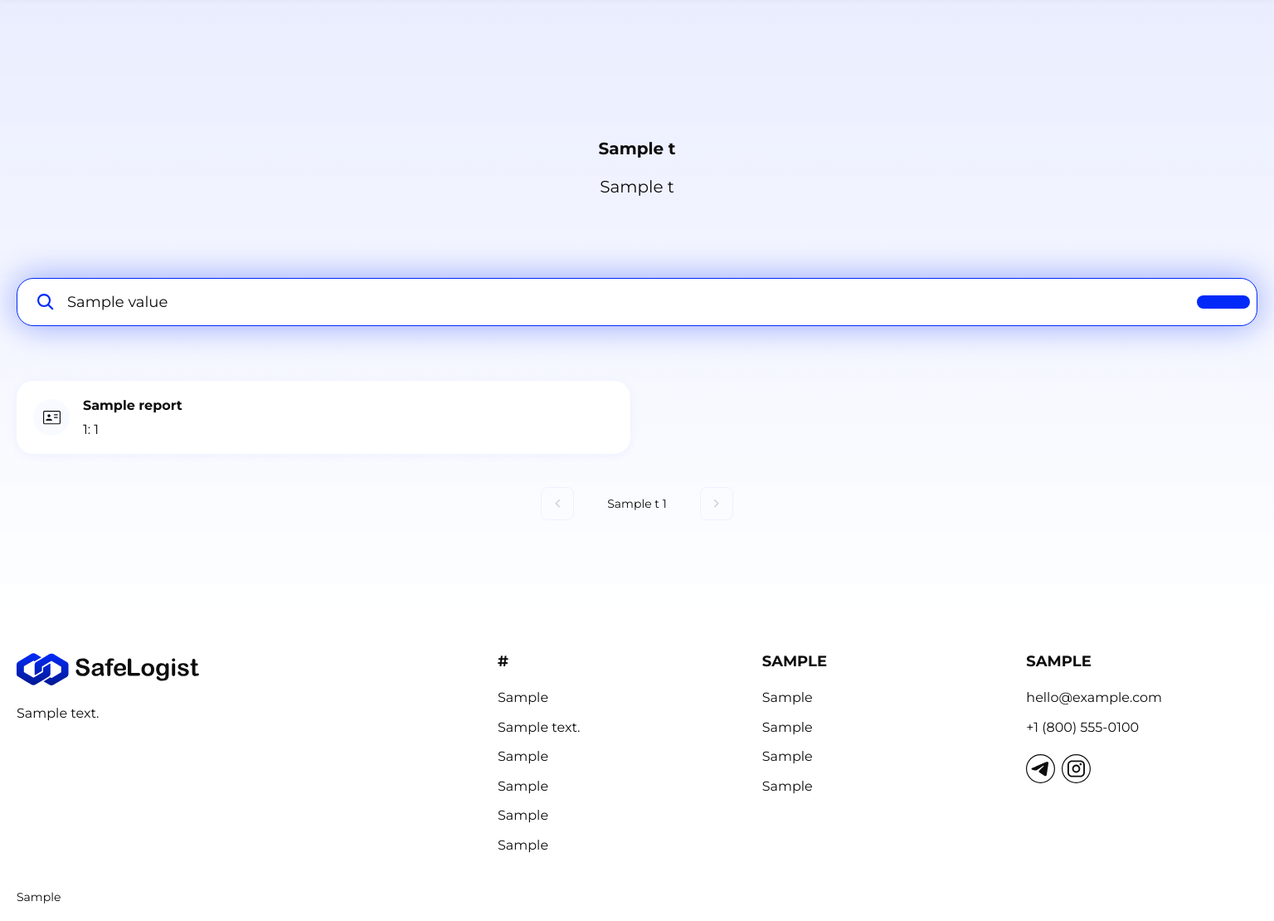
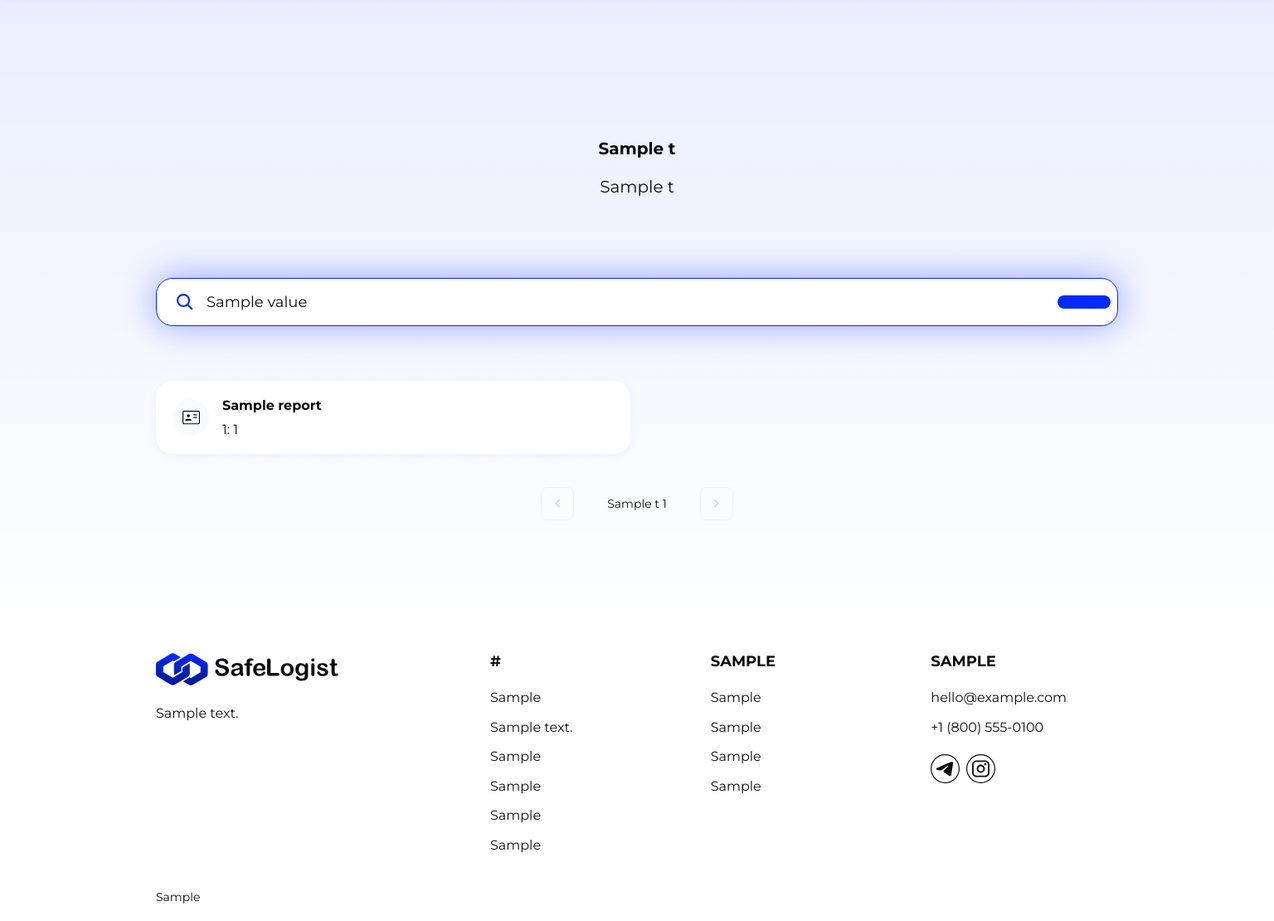
Before and after one commit to AAAlex2001/safelogist, a FastAPI app: template backend/templates/reviews_list.html in a window 1536 px wide. Shown: the part 65-1175 px from the top of the page at 83% size. Run offline with FastAPI, Linux system fonts and the light colour scheme; the template is opened without the code that fills it: most values are stand-ins (such as "Sample title", 1, 10 or a date in 2020); parts of the project's set-up code (start-up, migrations or seed data) failed here and were passed over.

Commit message:
правки верстка

```diff
--- a/backend/static/css/company.css
+++ b/backend/static/css/company.css
@@ -125,6 +125,7 @@ body::before {
     width: 100%;
     padding: 0 20px;
     margin: 0 auto;
+    max-width: 1200px;
 }
 
 .hero {
@@ -654,10 +655,6 @@ body::before {
 
 @media (min-width: 1440px) {
 
-    .company-page {
-        max-width: 1635px;
-    }
-
     .meta-columns {
         flex-direction: row;
         align-items: flex-start;
--- a/backend/static/css/footer.css
+++ b/backend/static/css/footer.css
@@ -17,6 +17,7 @@
     padding: 0 20px;
     width: 100%;
     margin: 40px auto 0;
+    max-width: 1200px;
 }
 
 .footer-container {
@@ -155,9 +156,6 @@
 }
 
 @media (min-width: 1440px) {
-    .main-footer {
-        max-width: 1635px;
-    }
 
     .footer-description {
         min-width: 350px;
@@ -165,7 +163,7 @@
 
     .footer-top {
         flex-direction: row;
-        gap: 230px;
+        gap: 53px;
     }
 
     .footer-links {
--- a/backend/static/css/reviews.css
+++ b/backend/static/css/reviews.css
@@ -60,6 +60,7 @@ body::before {
     margin: 0 auto;
     padding: 20px;
     background: transparent;
+    max-width: 1200px;
 }
 
 .header {
@@ -83,7 +84,6 @@ body::before {
     font-weight: 400;
 }
 
-/* Поиск */
 .search-input-wrapper {
     display: flex;
     align-items: center;
@@ -308,9 +308,3 @@ body::before {
         padding: 20px;
     }
 }
-
-@media (min-width: 1440px) {
-    .container {
-        max-width: 1635px;
-    }
-}
--- a/frontend/src/app/[locale]/reviews-profile/add/addReview.module.scss
+++ b/frontend/src/app/[locale]/reviews-profile/add/addReview.module.scss
@@ -9,7 +9,6 @@
   padding: 144px 20px 0 20px;
 }
 
-/* headings */
 .headings {
   display: flex;
   flex-direction: column;
--- a/frontend/src/components/footer/Footer.module.scss
+++ b/frontend/src/components/footer/Footer.module.scss
@@ -3,6 +3,7 @@
   width: 100%;
   margin: 130px auto 0;
   font-family: var(--font-base);
+  max-width: 1200px;
 }
 
 .footerContainer {
@@ -142,9 +143,6 @@
 }
 
 @media (min-width: 1440px) {
-  .mainFooter {
-    max-width: 1635px;
-  }
 
   .footerDescription {
     min-width: 350px;
@@ -152,7 +150,7 @@
 
   .footerTop {
     flex-direction: row;
-    gap: 230px;
+    gap: 53px;
   }
 
   .footerLinks {
```
Also changed, not shown: frontend/src/app/[locale]/profile/profile.module.scss (+1 -9 lines), frontend/src/app/[locale]/reviews-profile/reviews.module.scss (+1 -8 lines), frontend/src/app/[locale]/settings/settings.module.scss (+1 -10 lines).
